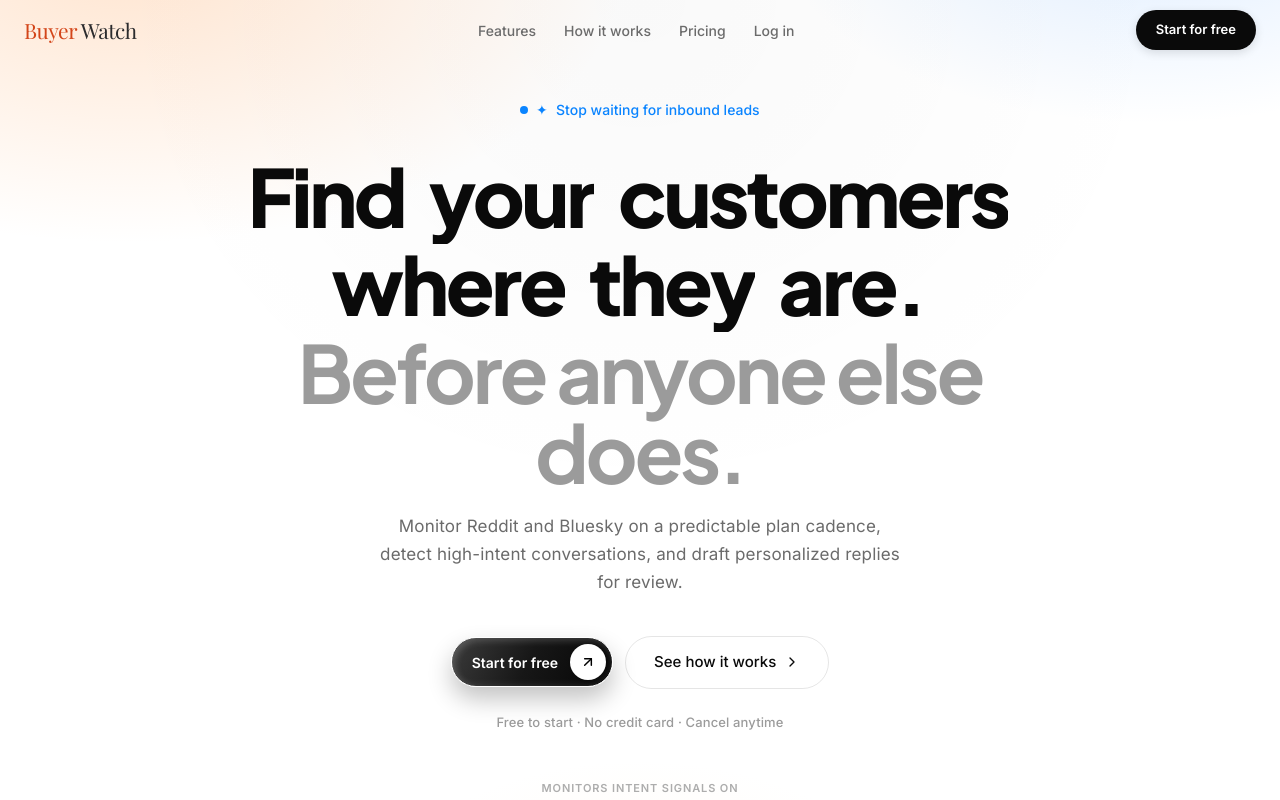
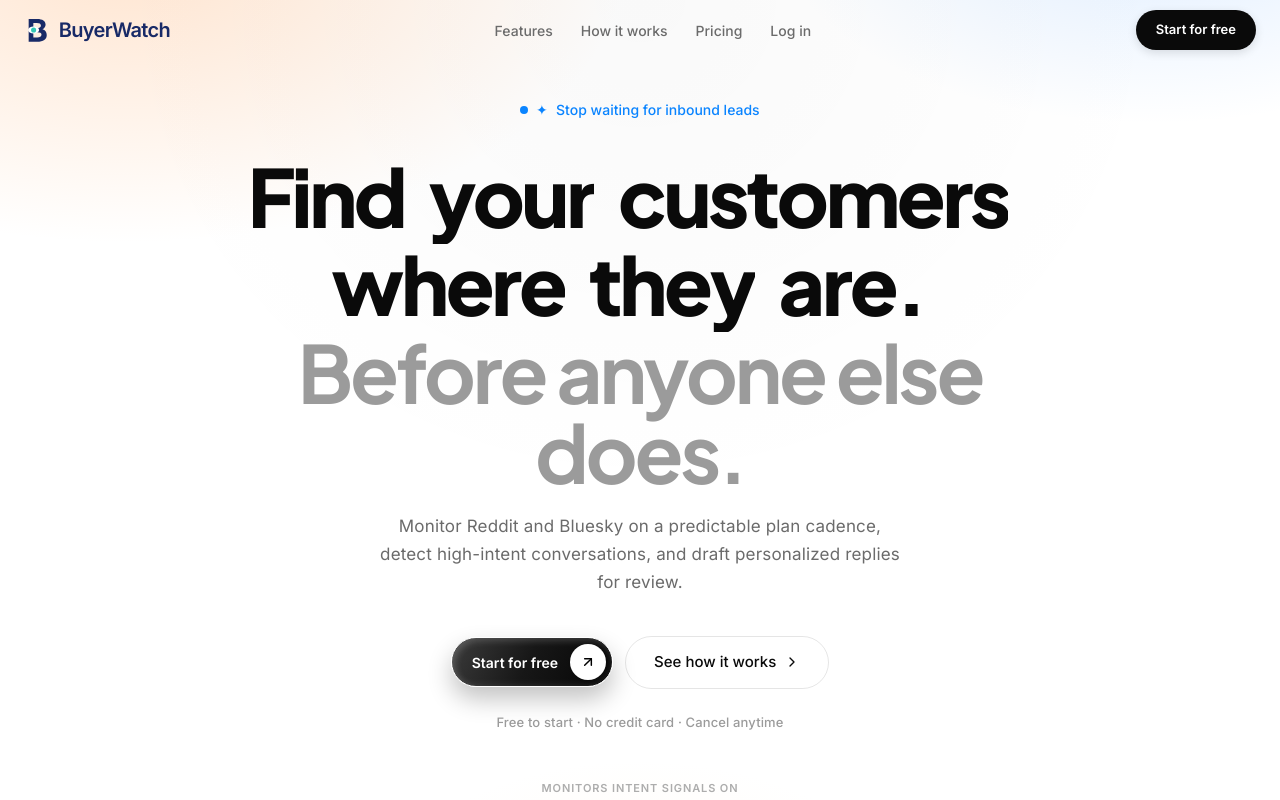
Before and after one commit to abhishekreal7/buyerwatch, a Next.js app: page / in a window 1280 px wide. Shown: the top 800 px of the page. Built offline with nearby package versions, Linux system fonts and the light colour scheme.

Commit message:
Refine BuyerWatch brand logo

```diff
--- a/src/components/BrandLogo.tsx
+++ b/src/components/BrandLogo.tsx
@@ -5,35 +5,49 @@ interface BrandLogoProps {
 }
 
 const dimensions = {
-  sm: { px: 22, text: 'text-[17px]' },
-  md: { px: 28, text: 'text-[21px]' },
-  lg: { px: 34, text: 'text-[25px]' },
+  sm: { icon: 22, text: 'text-[16px]' },
+  md: { icon: 28, text: 'text-[20px]' },
+  lg: { icon: 34, text: 'text-[24px]' },
 }
 
 export function BrandLogo({ compact = false, size = 'md', tone = 'dark' }: BrandLogoProps) {
   const dim = dimensions[size]
+  const iconColor = tone === 'light' ? '#FFFFFF' : '#182A67'
+  const wordmarkColor = tone === 'light' ? '#FFFFFF' : '#182A67'
+
+  const mark = (
+    <svg
+      viewBox="0 0 48 48"
+      width={dim.icon}
+      height={dim.icon}
+      aria-hidden="true"
+      className="shrink-0"
+    >
+      <path
+        d="M8 5h14.5C31.8 5 37 8.6 37 14.7c0 3.8-2 6.6-5.3 8.1 4.5 1.4 7.3 4.7 7.3 9.6C39 40 33.3 44 22.5 44H8V5Zm8 7v8.7h6c4.4 0 7-1.3 7-4.4 0-3-2.5-4.3-7-4.3h-6Zm0 15.7V37h6.6c4.7 0 7.4-1.8 7.4-5.1 0-3.1-2.7-4.2-7.4-4.2H16Z"
+        fill={iconColor}
+      />
+      <ellipse cx="16.5" cy="24" rx="9.5" ry="6.1" fill="#FFFFFF" />
+      <circle cx="16.5" cy="24" r="4.4" fill="#34C7B5" />
+    </svg>
+  )
 
   return compact ? (
     <span
       className="inline-flex shrink-0"
-      style={{ width: `${dim.px}px`, height: `${dim.px}px` }}
+      style={{ width: `${dim.icon}px`, height: `${dim.icon}px` }}
     >
-      <img
-        src="/buyerwatch_logo.png"
-        alt="BuyerWatch"
-        width={dim.px}
-        height={dim.px}
-        className="h-full w-full rounded-full object-contain"
-      />
+      {mark}
     </span>
   ) : (
     <span
-      className={`${dim.text} inline-flex items-baseline gap-[0.18em] whitespace-nowrap leading-none tracking-[-0.025em]`}
-      style={{ fontFamily: 'var(--font-serif), "Playfair Display", Georgia, serif' }}
+      className={`${dim.text} inline-flex items-center gap-[0.34em] whitespace-nowrap leading-none tracking-[-0.035em]`}
+      style={{ fontFamily: 'var(--font-inter), Inter, Arial, sans-serif', color: wordmarkColor }}
+      role="img"
       aria-label="BuyerWatch"
     >
-      <span className="font-normal" style={{ color: tone === 'light' ? '#FFFFFF' : '#D34519' }}>Buyer</span>
-      <span className="font-normal" style={{ color: tone === 'light' ? '#FFFFFF' : '#2C2C2E' }}>Watch</span>
+      {mark}
+      <span className="font-semibold">BuyerWatch</span>
     </span>
   )
 }
```
